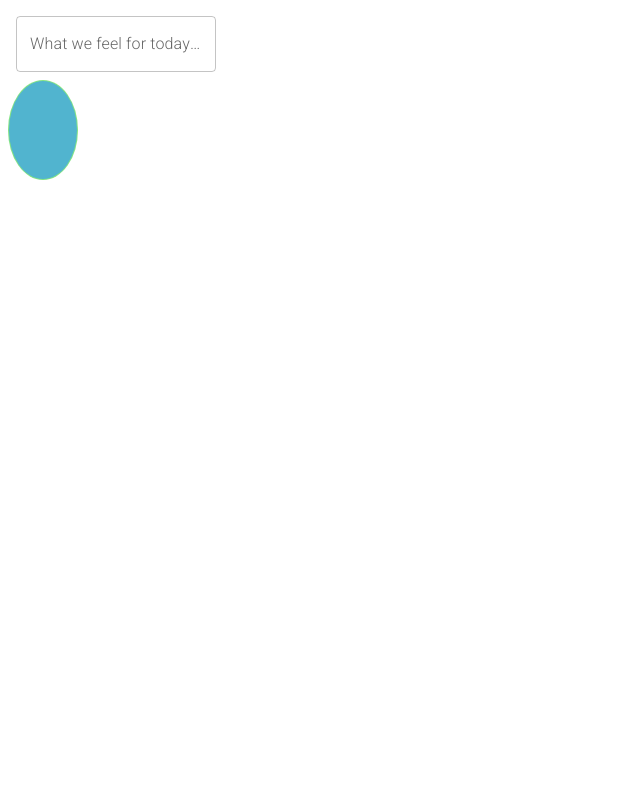
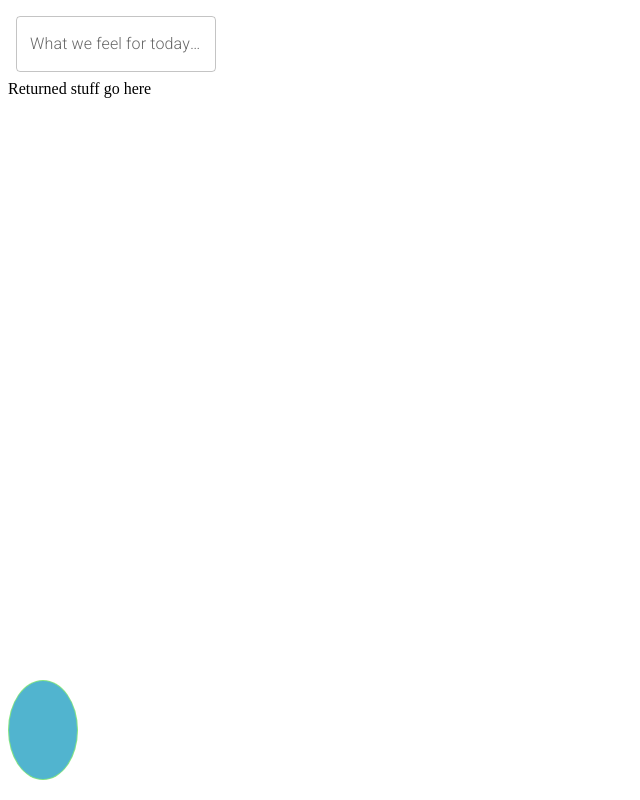
Before and after one commit to joezvan8/MapaPap, a React (Vite) app: page / in a window 1280 px wide. Shown: the whole page, without its empty margins (0-640 px from the left). Built offline with nearby package versions, Linux system fonts and the light colour scheme.

Commit message:
Add a div element to take up space so account button goes on bottom, possibly change to account button as a footer type element

```diff
--- a/src/App.tsx
+++ b/src/App.tsx
@@ -1,10 +1,11 @@
 import SearchBar from "./components/SearchBar";
 import AccountBtn from "./components/AccountBtn/AccountBtn.tsx";
+import './stylesheets/App.css'
 
 export default function App(){
     return <>
         <SearchBar></SearchBar>
-
+        <div id="return-bar">Returned stuff go here</div> {/* Temporary text to show where returned stuff would go*/}
         <AccountBtn></AccountBtn>
     </>;
 
--- a/src/stylesheets/App.css
+++ b/src/stylesheets/App.css
@@ -0,0 +1,4 @@
+#return-bar{
+    height: 75vh;
+    width: auto;
+}
```
